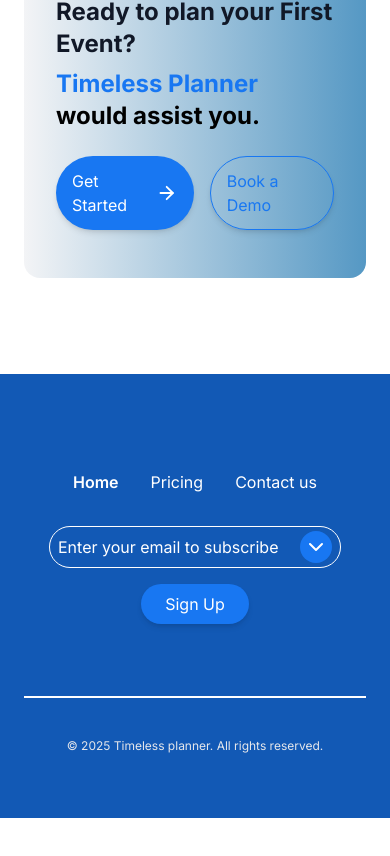
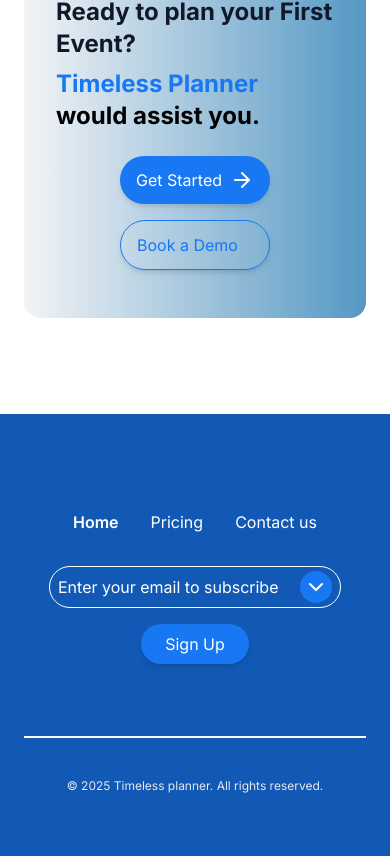
Before and after one commit to kingieX/timeless-planner-v2, a Next.js app: page / in a window 390 px wide. Shown: the part 10500-11356 px from the top of the page. Before the commit the page ends 11318 px from the top, so only its background shows below. Built offline with nearby package versions, Linux system fonts and the light colour scheme.

Commit message:
Update:new component created in Home page

```diff
--- a/src/app/_components/CTASection.tsx
+++ b/src/app/_components/CTASection.tsx
@@ -17,7 +17,7 @@ export default function CTASection() {
             </p>
           </div>
 
-          <div className="mt-6 flex justify-center gap-4">
+          <div className="mt-6 flex md:flex-row flex-col justify-center gap-4">
             <Link
               href="/signup"
               className="bg-primary text-white md:px-6 px-4 py-3 rounded-full shadow-md flex items-center justify-center gap-2 group hover:bg-opacity-80 transition"
```
